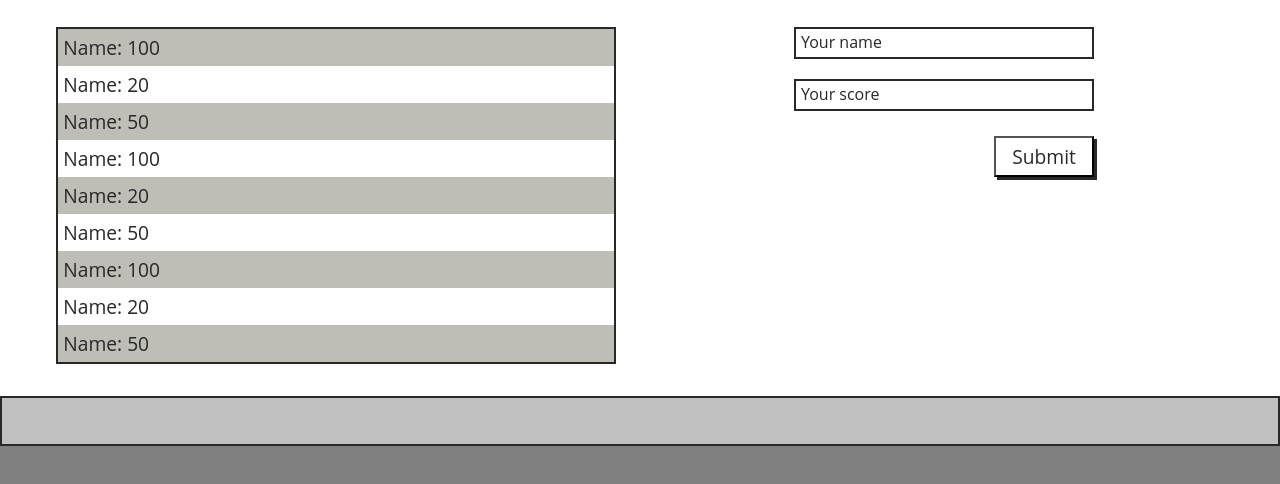
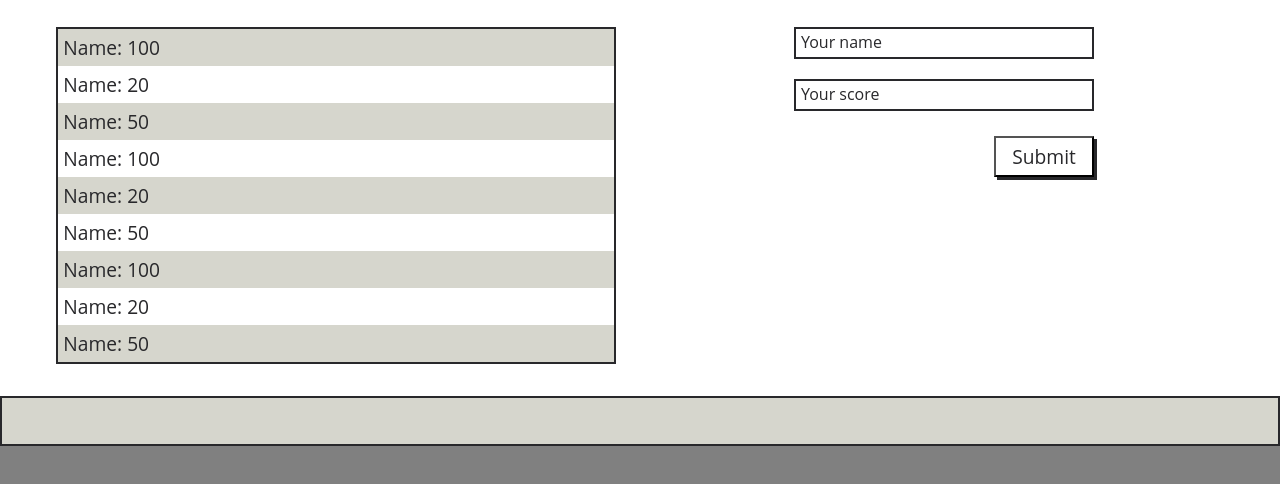
Before and after one commit to jmonto55/Leaderboard, a website built with webpack: page src/index.html in a window 1280 px wide. Shown: the part 298-782 px from the top of the page. Built offline with nearby package versions, Linux system fonts and the light colour scheme.

Commit message:
Minor styles change

```diff
--- a/src/style.css
+++ b/src/style.css
@@ -63,7 +63,7 @@ main {
 }
 
 .btn:hover {
-  background-color: #bebeb6;
+  background-color: #d6d6cd;
 }
 
 .scores_list {
@@ -79,7 +79,7 @@ main {
 }
 
 .score:nth-child(odd) {
-  background: #bebeb6;
+  background: #d6d6cd;
 }
 
 .add_score_container {
@@ -124,6 +124,6 @@ footer {
   width: 100%;
   height: 50px;
   border: #28282b solid 2px;
-  background-color: silver;
+  background-color: #d6d6cd;
   max-width: 1500px;
 }
```
